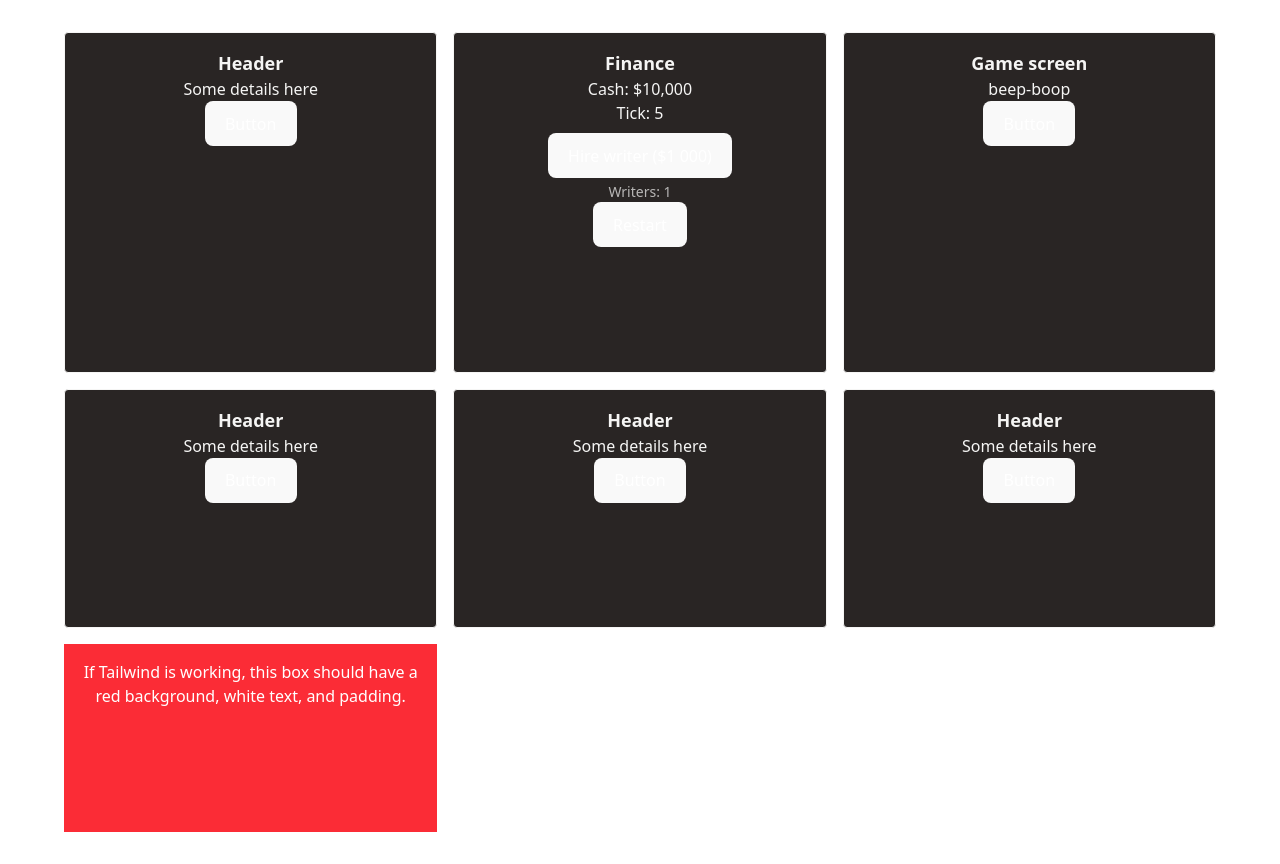
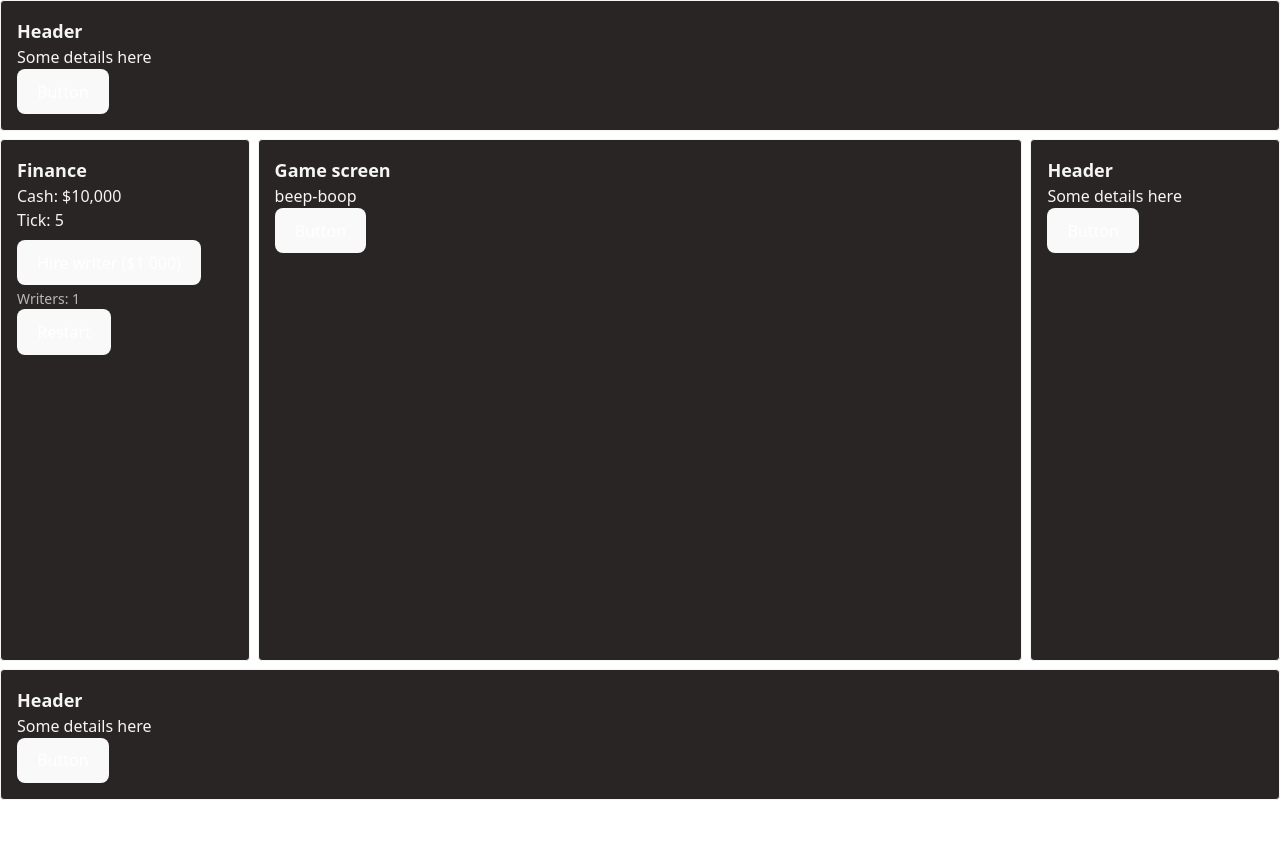
Before and after one commit to davidhaas6/rat-news-tycoon, a React (Vite) app: page / in a window 1280 px wide. After the commit the page ends 800 px from the top, so only its background shows below. Built offline with nearby package versions, Linux system fonts and the light colour scheme.

Commit message:
initial layout

```diff
--- a/src/App.css
+++ b/src/App.css
@@ -1,44 +1,8 @@
 @import "tailwindcss";
 
 #root {
-  max-width: 1280px;
+  /* max-width: 1280px; */
   margin: 0 auto;
-  padding: 2rem;
-  text-align: center;
+  /* padding: 2rem; */
+  /* text-align: center; */
 }
-
-.logo {
-  height: 6em;
-  padding: 1.5em;
-  will-change: filter;
-  transition: filter 300ms;
-}
-.logo:hover {
-  filter: drop-shadow(0 0 2em #646cffaa);
-}
-.logo.react:hover {
-  filter: drop-shadow(0 0 2em #61dafbaa);
-}
-
-@keyframes logo-spin {
-  from {
-    transform: rotate(0deg);
-  }
-  to {
-    transform: rotate(360deg);
-  }
-}
-
-@media (prefers-reduced-motion: no-preference) {
-  a:nth-of-type(2) .logo {
-    animation: logo-spin infinite 20s linear;
-  }
-}
-
-.card {
-  padding: 2em;
-}
-
-.read-the-docs {
-  color: #888;
-}
--- a/src/App.tsx
+++ b/src/App.tsx
@@ -8,17 +8,16 @@ import { useGameLoop } from './hooks/useGameLoop';
 export default function App() {
   useGameLoop();
   return (
-    <main className="w-[90vw] h-[100vh] grid grid-cols-1 md:grid-cols-3 gap-4">
+    <main className="grid grid-rows-[auto_1fr_auto] grid-cols-5 gap-2 w-screen h-dvh overflow-hidden">
       {/* <div className="w-full table"></div> */}
+
+      <div className="col-span-5"><PlaceholderPanel /></div>
+
+      <FinancePanel />
+      <div className="col-span-3"><Screen /></div>
       <PlaceholderPanel />
-      <FinancePanel />
-      <Screen />
-      <PlaceholderPanel />
-      <PlaceholderPanel />
-      <PlaceholderPanel />
-      <div className="bg-red-500 text-white p-4">
-  If Tailwind is working, this box should have a red background, white text, and padding.
-</div>
+
+      <div className="col-span-5"><PlaceholderPanel /></div>
 
     </main>
   );
--- a/src/components/Screen.tsx
+++ b/src/components/Screen.tsx
@@ -3,7 +3,7 @@ import { useGame } from '../stores/useGame';
 export default function Screen() {
   const n_writers = useGame(s => s.writers);
   return (
-    <section className="rounded min-w-[320px] w-full bg-stone-800 text-stone-100 p-4 border">
+    <section className="rounded min-w-[320px] w-full h-full bg-stone-800 text-stone-100 p-4 border">
       <h2 className="text-lg font-bold">Game screen</h2>
       <p>beep-boop</p>
       <button>
--- a/src/stores/useGame.ts
+++ b/src/stores/useGame.ts
@@ -13,11 +13,11 @@ interface GameState {
 }
 
 interface GameActions {
+  // Derived Getters
+  monthlyCost: () => number
+  // Actions
   hireWriter(cost: number): void
   advance(dt: number): void
-  // --- Derived getters
-  monthlyCost: () => number
-  // --- Actions
   publishArticle: (draft: Omit<Article, 'id' | 'readership' | 'credibility' | 'relevance'>) => void
   researchTech: (techId: string) => void
   reset: () => void
```
Also changed, not shown: 1 other file (tests, documents, lock files or other folders).
